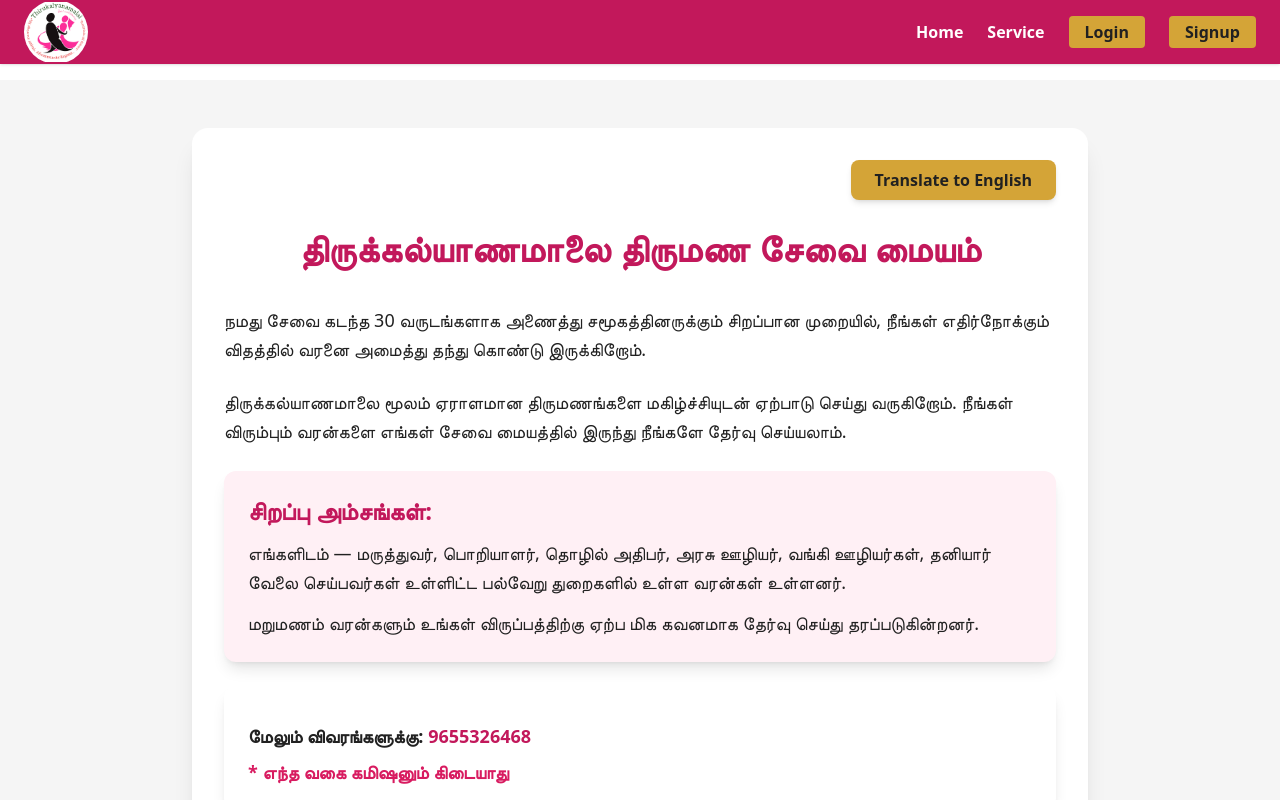
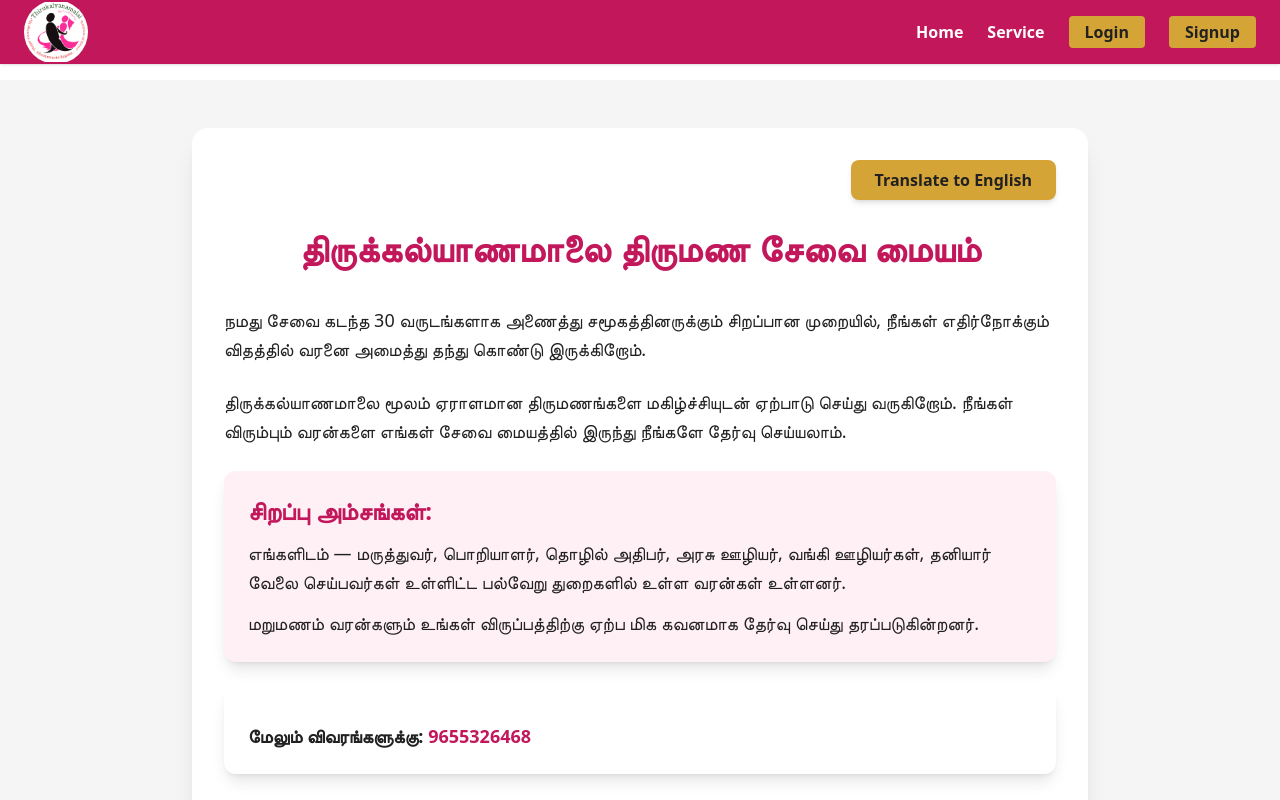
Before and after one commit to Mounesh-v/Frontend-Matrimony, a React (Vite) app: page /service in a window 1280 px wide. Shown: the top 800 px of the page. Built offline with nearby package versions, Linux system fonts and the light colour scheme.

Commit message:
Remove commission notice from Service component
Removed commission notice from the Service component.

```diff
--- a/src/components/Service.jsx
+++ b/src/components/Service.jsx
@@ -81,13 +81,6 @@ export default function Service() {
                 மேலும் விவரங்களுக்கு:{" "}
                 <span style={{ color: "#C2185B" }}>9655326468</span>
               </p>
-
-              <p
-                className="text-lg font-bold mt-2"
-                style={{ color: "#D81B60" }}
-              >
-                * எந்த வகை கமிஷனும் கிடையாது
-              </p>
             </div>
 
             {/* CALL BUTTON */}
@@ -148,13 +141,6 @@ export default function Service() {
                 For more details:{" "}
                 <span style={{ color: "#C2185B" }}>9655326468</span>
               </p>
-
-              <p
-                className="text-lg font-bold mt-2"
-                style={{ color: "#D81B60" }}
-              >
-                * No commission charged
-              </p>
             </div>
 
             {/* CALL BUTTON */}
```
